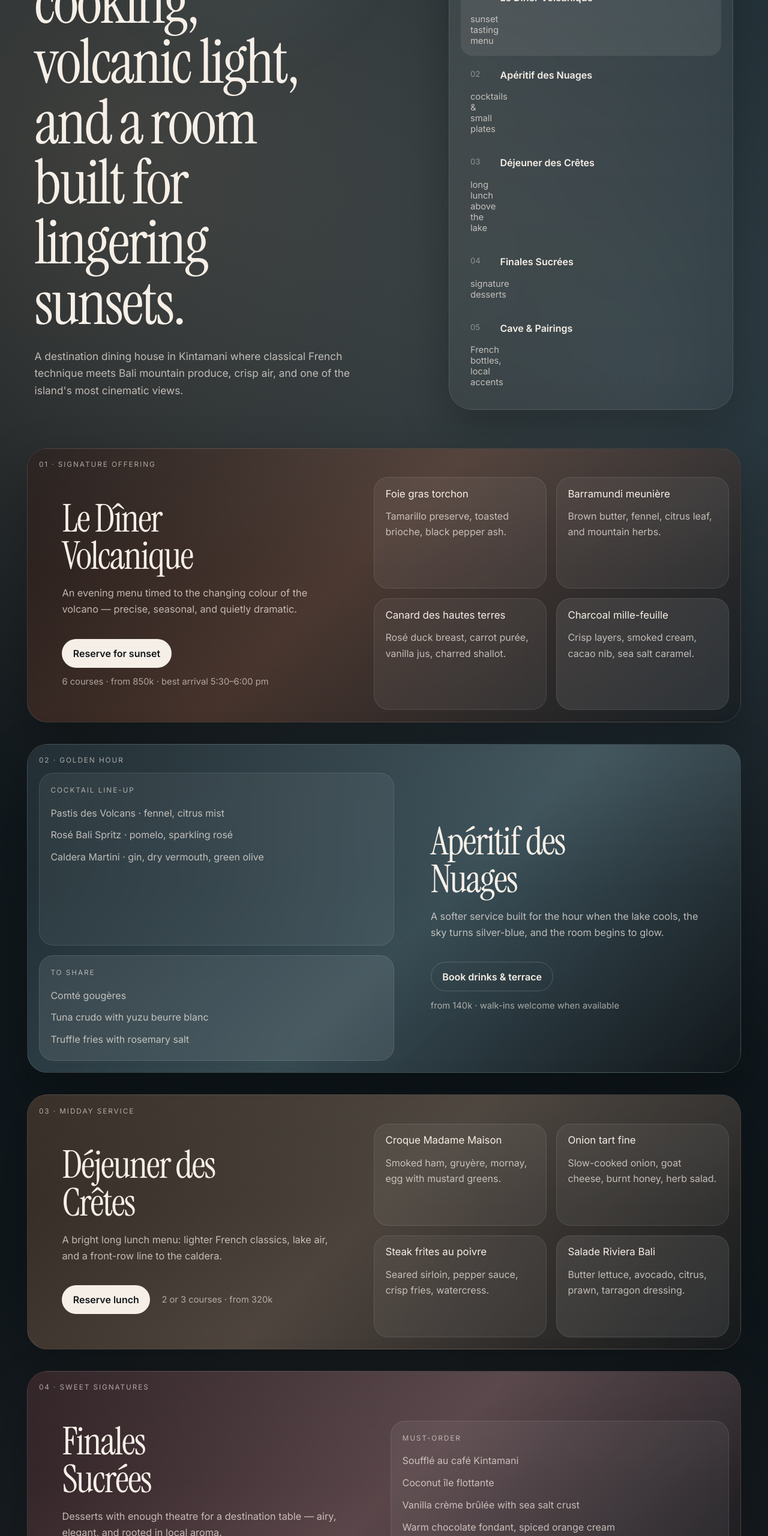
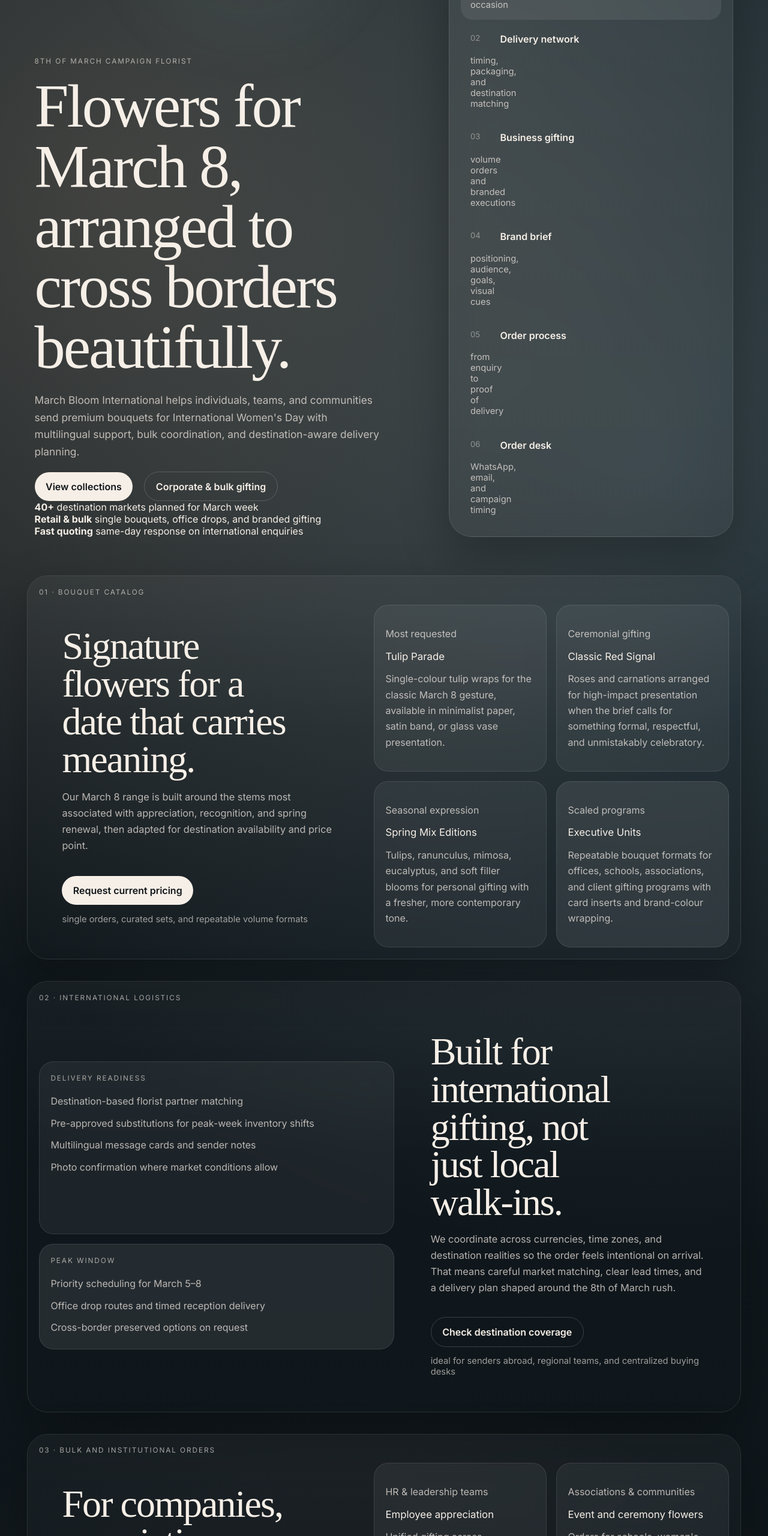
Before and after one commit to hireclaw-websites/maison-batur, a plain HTML site: page index.html in a window 1280 px wide. Shown: the part 240-2800 px from the top of the page at 60% size. Drawn offline with Linux system fonts and the light colour scheme.

Commit message:
Update site: Rebuilt the single-page site into a premium international March 8 flower-delivery experience with campaign-led messaging, bouquet collections, logistics, B2B gifting, a concise business brief, and direct order CTAs.

```diff
--- a/index.html
+++ b/index.html
@@ -1,242 +1,255 @@
 <!doctype html>
-<html lang="en">
+<html lang='en'>
 <head>
-  <meta charset="UTF-8">
-  <meta name="viewport" content="width=device-width, initial-scale=1.0">
-  <meta name="description" content="Maison Batur is a French restaurant in Kintamani, Bali, serving elevated dining with a direct view of Mount Batur.">
-  <title>Maison Batur — French Dining Above the Caldera</title>
-  <link rel="preconnect" href="https://fonts.googleapis.com">
-  <link rel="preconnect" href="https://fonts.gstatic.com" crossorigin>
-  <link href="https://fonts.googleapis.com/css2?family=Instrument+Serif:ital@0;1&family=Inter:wght@400;500;600;700&display=swap" rel="stylesheet">
-  <link rel="stylesheet" href="styles.css">
+  <meta charset='UTF-8'>
+  <meta name='viewport' content='width=device-width, initial-scale=1.0'>
+  <meta name='description' content='March Bloom International sells premium flowers for the 8th of March celebration with international delivery planning for personal and corporate gifting.'>
+  <title>March Bloom International — 8th of March Flowers Worldwide</title>
+  <link rel='preconnect' href='https://fonts.googleapis.com'>
+  <link rel='preconnect' href='https://fonts.gstatic.com' crossorigin>
+  <link href='https://fonts.googleapis.com/css2?family=Inter:wght@400;500;600;700;800&family=Syne:wght@500;700;800&display=swap' rel='stylesheet'>
+  <link rel='stylesheet' href='styles.css'>
 </head>
 <body>
-  <div class="sky" aria-hidden="true"></div>
+  <div class='sky' aria-hidden='true'></div>
 
-  <header class="mast reveal">
-    <div class="topline">
-      <span>Maison Batur</span>
-      <span>French restaurant · Kintamani, Bali</span>
-      <a href="#reserve">Reserve a table</a>
+  <header class='mast reveal'>
+    <div class='topline'>
+      <span>March Bloom International</span>
+      <span>International Women&#39;s Day flower delivery</span>
+      <a href='#order'>Start an order</a>
     </div>
 
-    <div class="mast-grid">
-      <div class="mast-copy">
-        <p class="eyebrow">Above Mount Batur</p>
-        <h1>French cooking, volcanic light, and a room built for lingering sunsets.</h1>
-        <p class="lede">A destination dining house in Kintamani where classical French technique meets Bali mountain produce, crisp air, and one of the island's most cinematic views.</p>
+    <div class='mast-grid'>
+      <div class='mast-copy'>
+        <p class='eyebrow'>8th of March campaign florist</p>
+        <h1>Flowers for <span>March 8</span>, arranged to cross borders beautifully.</h1>
+        <p class='lede'>March Bloom International helps individuals, teams, and communities send premium bouquets for International Women&#39;s Day with multilingual support, bulk coordination, and destination-aware delivery planning.</p>
+        <div class='cta-row'>
+          <a class='button' href='#collections'>View collections</a>
+          <a class='button ghost' href='#business'>Corporate &amp; bulk gifting</a>
+        </div>
+        <div class='stats-strip'>
+          <div class='stat-chip'>
+            <strong>40+</strong>
+            <span>destination markets planned for March week</span>
+          </div>
+          <div class='stat-chip'>
+            <strong>Retail &amp; bulk</strong>
+            <span>single bouquets, office drops, and branded gifting</span>
+          </div>
+          <div class='stat-chip'>
+            <strong>Fast quoting</strong>
+            <span>same-day response on international enquiries</span>
+          </div>
+        </div>
       </div>
 
-      <nav class="service-menu" aria-label="House menu">
-        <p class="menu-title">La carte de la maison</p>
-        <a href="#dining" data-link="dining"><span>01</span><strong>Le Dîner Volcanique</strong><em>sunset tasting menu</em></a>
-        <a href="#aperitif" data-link="aperitif"><span>02</span><strong>Apéritif des Nuages</strong><em>cocktails & small plates</em></a>
-        <a href="#dejeuner" data-link="dejeuner"><span>03</span><strong>Déjeuner des Crêtes</strong><em>long lunch above the lake</em></a>
-        <a href="#desserts" data-link="desserts"><span>04</span><strong>Finales Sucrées</strong><em>signature desserts</em></a>
-        <a href="#cellar" data-link="cellar"><span>05</span><strong>Cave & Pairings</strong><em>French bottles, local accents</em></a>
+      <nav class='service-menu' aria-label='Sections'>
+        <p class='menu-title'>International March 8 program</p>
+        <a href='#collections' data-link='collections'><span>01</span><strong>Signature collections</strong><em>hero bouquets for the occasion</em></a>
+        <a href='#delivery' data-link='delivery'><span>02</span><strong>Delivery network</strong><em>timing, packaging, and destination matching</em></a>
+        <a href='#business' data-link='business'><span>03</span><strong>Business gifting</strong><em>volume orders and branded executions</em></a>
+        <a href='#brief' data-link='brief'><span>04</span><strong>Brand brief</strong><em>positioning, audience, goals, visual cues</em></a>
+        <a href='#process' data-link='process'><span>05</span><strong>Order process</strong><em>from enquiry to proof of delivery</em></a>
+        <a href='#order' data-link='order'><span>06</span><strong>Order desk</strong><em>WhatsApp, email, and campaign timing</em></a>
       </nav>
     </div>
   </header>
 
   <main>
-    <section class="scene scene-ember reveal" id="dining">
-      <div class="scene-kicker">01 · signature offering</div>
-      <div class="scene-grid">
-        <div class="scene-copy">
-          <h2>Le Dîner Volcanique</h2>
-          <p>An evening menu timed to the changing colour of the volcano — precise, seasonal, and quietly dramatic.</p>
-          <div class="cta-row">
-            <a class="button" href="#reserve">Reserve for sunset</a>
-            <span class="note">6 courses · from 850k · best arrival 5:30–6:00 pm</span>
+    <section class='scene scene-petal reveal' id='collections'>
+      <div class='scene-kicker'>01 · bouquet catalog</div>
+      <div class='scene-grid'>
+        <div class='scene-copy'>
+          <h2>Signature flowers for a date that carries meaning.</h2>
+          <p>Our March 8 range is built around the stems most associated with appreciation, recognition, and spring renewal, then adapted for destination availability and price point.</p>
+          <div class='cta-row'>
+            <a class='button' href='#order'>Request current pricing</a>
+            <span class='note'>single orders, curated sets, and repeatable volume formats</span>
           </div>
         </div>
-        <div class="cards">
-          <article class="card">
-            <h3>Foie gras torchon</h3>
-            <p>Tamarillo preserve, toasted brioche, black pepper ash.</p>
+        <div class='cards'>
+          <article class='card'>
+            <p class='card-meta'>Most requested</p>
+            <h3>Tulip Parade</h3>
+            <p>Single-colour tulip wraps for the classic March 8 gesture, available in minimalist paper, satin band, or glass vase presentation.</p>
           </article>
-          <article class="card">
-            <h3>Barramundi meunière</h3>
-            <p>Brown butter, fennel, citrus leaf, and mountain herbs.</p>
+          <article class='card'>
+            <p class='card-meta'>Ceremonial gifting</p>
+            <h3>Classic Red Signal</h3>
+            <p>Roses and carnations arranged for high-impact presentation when the brief calls for something formal, respectful, and unmistakably celebratory.</p>
           </article>
-          <article class="card">
-            <h3>Canard des hautes terres</h3>
-            <p>Rosé duck breast, carrot purée, vanilla jus, charred shallot.</p>
+          <article class='card'>
+            <p class='card-meta'>Seasonal expression</p>
+            <h3>Spring Mix Editions</h3>
+            <p>Tulips, ranunculus, mimosa, eucalyptus, and soft filler blooms for personal gifting with a fresher, more contemporary tone.</p>
           </article>
-          <article class="card accent">
-            <h3>Charcoal mille-feuille</h3>
-            <p>Crisp layers, smoked cream, cacao nib, sea salt caramel.</p>
+          <article class='card accent'>
+            <p class='card-meta'>Scaled programs</p>
+            <h3>Executive Units</h3>
+            <p>Repeatable bouquet formats for offices, schools, associations, and client gifting programs with card inserts and brand-colour wrapping.</p>
           </article>
         </div>
       </div>
     </section>
 
-    <section class="scene scene-mist reveal" id="aperitif">
-      <div class="scene-kicker">02 · golden hour</div>
-      <div class="split reverse">
-        <div class="panel-stack">
-          <div class="panel tall">
-            <p class="mini">Cocktail line-up</p>
+    <section class='scene scene-route reveal' id='delivery'>
+      <div class='scene-kicker'>02 · international logistics</div>
+      <div class='split reverse'>
+        <div class='panel-stack'>
+          <div class='panel tall'>
+            <p class='mini'>Delivery readiness</p>
             <ul>
-              <li>Pastis des Volcans · fennel, citrus mist</li>
-              <li>Rosé Bali Spritz · pomelo, sparkling rosé</li>
-              <li>Caldera Martini · gin, dry vermouth, green olive</li>
+              <li>Destination-based florist partner matching</li>
+              <li>Pre-approved substitutions for peak-week inventory shifts</li>
+              <li>Multilingual message cards and sender notes</li>
+              <li>Photo confirmation where market conditions allow</li>
             </ul>
           </div>
-          <div class="panel small">
-            <p class="mini">To share</p>
+          <div class='panel small'>
+            <p class='mini'>Peak window</p>
             <ul>
-              <li>Comté gougères</li>
-              <li>Tuna crudo with yuzu beurre blanc</li>
-              <li>Truffle fries with rosemary salt</li>
+              <li>Priority scheduling for March 5–8</li>
+              <li>Office drop routes and timed reception delivery</li>
+              <li>Cross-border preserved options on request</li>
             </ul>
           </div>
         </div>
-        <div class="scene-copy wide">
-          <h2>Apéritif des Nuages</h2>
-          <p>A softer service built for the hour when the lake cools, the sky turns silver-blue, and the room begins to glow.</p>
-          <div class="cta-row">
-            <a class="button ghost" href="#reserve">Book drinks & terrace</a>
-            <span class="note">from 140k · walk-ins welcome when available</span>
+        <div class='scene-copy wide'>
+          <h2>Built for international gifting, not just local walk-ins.</h2>
+          <p>We coordinate across currencies, time zones, and destination realities so the order feels intentional on arrival. That means careful market matching, clear lead times, and a delivery plan shaped around the 8th of March rush.</p>
+          <div class='cta-row'>
+            <a class='button ghost' href='#order'>Check destination coverage</a>
+            <span class='note'>ideal for senders abroad, regional teams, and centralized buying desks</span>
           </div>
         </div>
       </div>
     </section>
 
-    <section class="scene scene-sand reveal" id="dejeuner">
-      <div class="scene-kicker">03 · midday service</div>
-      <div class="scene-grid">
-        <div class="scene-copy">
-          <h2>Déjeuner des Crêtes</h2>
-          <p>A bright long lunch menu: lighter French classics, lake air, and a front-row line to the caldera.</p>
-          <div class="cta-row">
-            <a class="button" href="#reserve">Reserve lunch</a>
-            <span class="note">2 or 3 courses · from 320k</span>
+    <section class='scene scene-coral reveal' id='business'>
+      <div class='scene-kicker'>03 · bulk and institutional orders</div>
+      <div class='scene-grid'>
+        <div class='scene-copy'>
+          <h2>For companies, associations, and organized gifting programs.</h2>
+          <p>March 8 often moves from a single bouquet to a coordinated campaign. We support structured orders with consistent bouquet builds, recipient lists, branded materials, and delivery sequencing by office or city.</p>
+          <div class='cta-row'>
+            <a class='button' href='#order'>Get a bulk quote</a>
+            <span class='note'>volume planning, recipient spreadsheets, branded inserts</span>
           </div>
         </div>
-        <div class="cards two-up">
-          <article class="card">
-            <h3>Croque Madame Maison</h3>
-            <p>Smoked ham, gruyère, mornay, egg with mustard greens.</p>
+        <div class='cards two-up'>
+          <article class='card'>
+            <p class='card-meta'>HR &amp; leadership teams</p>
+            <h3>Employee appreciation</h3>
+            <p>Unified gifting across departments, branches, or country teams with consistent price bands and delivery notes.</p>
           </article>
-          <article class="card">
-            <h3>Onion tart fine</h3>
-            <p>Slow-cooked onion, goat cheese, burnt honey, herb salad.</p>
+          <article class='card'>
+            <p class='card-meta'>Associations &amp; communities</p>
+            <h3>Event and ceremony flowers</h3>
+            <p>Orders for schools, women&#39;s groups, embassies, cultural programs, and community celebrations tied to March 8.</p>
           </article>
-          <article class="card">
-            <h3>Steak frites au poivre</h3>
-            <p>Seared sirloin, pepper sauce, crisp fries, watercress.</p>
+          <article class='card accent'>
+            <p class='card-meta'>Agency and reseller support</p>
+            <h3>White-label execution</h3>
+            <p>Clean packaging, discreet fulfilment, and repeatable bouquet templates for partners managing gifting on behalf of clients.</p>
           </article>
-          <article class="card accent">
-            <h3>Salade Riviera Bali</h3>
-            <p>Butter lettuce, avocado, citrus, prawn, tarragon dressing.</p>
+          <article class='card'>
+            <p class='card-meta'>Cross-border personal gifting</p>
+            <h3>Send from abroad with clarity</h3>
+            <p>Simple quoting, destination advice, and a guided process for families and individuals ordering into another country.</p>
           </article>
         </div>
       </div>
     </section>
 
-    <section class="scene scene-rose reveal" id="desserts">
-      <div class="scene-kicker">04 · sweet signatures</div>
-      <div class="split">
-        <div class="scene-copy wide">
-          <h2>Finales Sucrées</h2>
-          <p>Desserts with enough theatre for a destination table — airy, elegant, and rooted in local aroma.</p>
-          <div class="cta-row">
-            <a class="button ghost" href="#reserve">Save room for dessert</a>
-            <span class="note">served lunch & dinner</span>
-          </div>
+    <section class='story reveal' id='brief'>
+      <div class='story-block intro-story'>
+        <p class='eyebrow'>Concise business brief</p>
+        <h2>A focused seasonal flower brand designed for one emotionally important date.</h2>
+      </div>
+      <div class='story-grid four-up'>
+        <div class='story-block'>
+          <p class='mini'>Positioning</p>
+          <p>A premium, international March 8 florist that pairs symbolic floral gifting with reliable coordination across markets.</p>
         </div>
-        <div class="panel-stack desserts">
-          <div class="panel tall">
-            <p class="mini">Must-order</p>
-            <ul>
-              <li>Soufflé au café Kintamani</li>
-              <li>Coconut île flottante</li>
-              <li>Vanilla crème brûlée with sea salt crust</li>
-              <li>Warm chocolate fondant, spiced orange cream</li>
-            </ul>
-          </div>
+        <div class='story-block'>
+          <p class='mini'>Audience</p>
+          <p>Individuals sending from abroad, companies organizing appreciation programs, and community groups planning ceremonial gifting.</p>
+        </div>
+        <div class='story-block'>
+          <p class='mini'>Goals</p>
+          <p>Drive enquiries quickly, signal trust during peak demand, and make international flower ordering feel organized and premium.</p>
+        </div>
+        <div class='story-block quote'>
+          <p>Visual cues: editorial florals, deep evening tones, satin highlights, and clear logistics.</p>
         </div>
       </div>
     </section>
 
-    <section class="scene scene-night reveal" id="cellar">
-      <div class="scene-kicker">05 · bottles & pairings</div>
-      <div class="scene-grid">
-        <div class="scene-copy">
-          <h2>Cave & Pairings</h2>
-          <p>A concise cellar focused on elegant French wines, low-intervention picks, and pairings that suit altitude, freshness, and spice.</p>
+    <section class='scene scene-midnight reveal' id='process'>
+      <div class='scene-kicker'>05 · how ordering works</div>
+      <div class='scene-grid'>
+        <div class='scene-copy'>
+          <h2>A fast process for a high-pressure gifting week.</h2>
+          <p>We keep the workflow concise so personal and corporate buyers can move from idea to confirmed delivery without long back-and-forth.</p>
         </div>
-        <div class="cards two-up">
-          <article class="card">
-            <h3>By the glass</h3>
-            <p>Champagne, Loire white, Provençal rosé, light Burgundy, and a rotating natural pour.</p>
+        <div class='cards two-up'>
+          <article class='card'>
+            <p class='card-meta'>Step 1</p>
+            <h3>Send the brief</h3>
+            <p>Share destination, quantity, style, budget band, and required date through WhatsApp or email.</p>
           </article>
-          <article class="card">
-            <h3>Pairing menu</h3>
-            <p>3 or 5 pours designed around the Dîner Volcanique, available with and without alcohol.</p>
+          <article class='card'>
+            <p class='card-meta'>Step 2</p>
+            <h3>Approve the format</h3>
+            <p>We confirm bouquet options, availability logic, substitution rules, and delivery structure for the market.</p>
           </article>
-          <article class="card accent">
-            <h3>Zero-proof</h3>
-            <p>Cold-brew verjus tonic, basil citron presse, tamarillo shrub, sparkling herb infusions.</p>
+          <article class='card accent'>
+            <p class='card-meta'>Step 3</p>
+            <h3>Schedule and pay</h3>
+            <p>Recipient lists, message cards, and route timing are locked in before the March 8 delivery window opens.</p>
           </article>
-          <article class="card">
-            <h3>Private bottle service</h3>
-            <p>For proposals, birthdays, and tables set against the last light over Batur.</p>
+          <article class='card'>
+            <p class='card-meta'>Step 4</p>
+            <h3>Receive confirmation</h3>
+            <p>Proof of dispatch or delivery confirmation is shared according to market conditions and order format.</p>
           </article>
         </div>
       </div>
     </section>
 
-    <section class="story reveal" id="story">
-      <div class="story-block intro-story">
-        <p class="eyebrow">Why here</p>
-        <h2>Not a city bistro moved uphill — a French restaurant designed for Kintamani.</h2>
+    <section class='reserve reveal' id='order'>
+      <div class='reserve-copy'>
+        <p class='eyebrow'>Order desk</p>
+        <h2>Open pre-orders now for March 8 week.</h2>
+        <p>Need a retail bouquet, a recipient list for multiple cities, or a branded corporate proposal? Send the brief and we will route it to the correct fulfilment plan.</p>
       </div>
-      <div class="story-grid">
-        <div class="story-block">
-          <p>Maison Batur is built around place: highland produce, volcanic air, warm service, and a dining rhythm that starts with the view but stays memorable because of the food.</p>
+      <div class='reserve-grid'>
+        <a class='booking-card' href='https://wa.me/447700900123' target='_blank' rel='noreferrer'>
+          <span>WhatsApp</span>
+          <strong>+44 7700 900 123</strong>
+        </a>
+        <a class='booking-card' href='mailto:orders@marchbloomglobal.com'>
+          <span>Email</span>
+          <strong>orders@marchbloomglobal.com</strong>
+        </a>
+        <div class='booking-card static'>
+          <span>Coverage</span>
+          <strong>Europe, Central Asia, MENA, North America, and selected city partners elsewhere</strong>
         </div>
-        <div class="story-block">
-          <p>Inside, the mood is calm and open. Outside, the mountain does the talking. The menu brings the two together with polished French technique and a Bali sense of ease.</p>
-        </div>
-        <div class="story-block quote">
-          <p>“Come for the volcano, stay for the sauce.”</p>
-        </div>
-      </div>
-    </section>
-
-    <section class="reserve reveal" id="reserve">
-      <div class="reserve-copy">
-        <p class="eyebrow">Book your table</p>
-        <h2>Make the mountain your dining companion.</h2>
-        <p>Ideal for sunset dinners, slow lunches, celebrations, and destination dates.</p>
-      </div>
-      <div class="reserve-grid">
-        <a class="booking-card" href="https://wa.me/6281234567890" target="_blank" rel="noreferrer">
-          <span>WhatsApp</span>
-          <strong>+62 812 3456 7890</strong>
-        </a>
-        <a class="booking-card" href="mailto:bonjour@maisonbatur.com">
-          <span>Email</span>
-          <strong>bonjour@maisonbatur.com</strong>
-        </a>
-        <a class="booking-card" href="https://maps.google.com/?q=Jalan+Raya+Penelokan+Kintamani+Bali" target="_blank" rel="noreferrer">
-          <span>Location</span>
-          <strong>Jalan Raya Penelokan, Kintamani</strong>
-        </a>
-        <div class="booking-card static">
-          <span>Hours</span>
-          <strong>Lunch 12–3 · Apéritif 4–6 · Dinner 6–10</strong>
+        <div class='booking-card static'>
+          <span>Order window</span>
+          <strong>Early booking recommended for March 1–8, especially for volume and timed office drops</strong>
         </div>
       </div>
     </section>
   </main>
 
-  <footer class="footer">
-    <p>Maison Batur · French dining in Kintamani, Bali · Views of Mount Batur</p>
+  <footer class='footer'>
+    <p>March Bloom International · Premium flowers for the 8th of March celebration worldwide</p>
   </footer>
 
-  <script src="script.js"></script>
+  <script src='script.js'></script>
 </body>
 </html>
```
